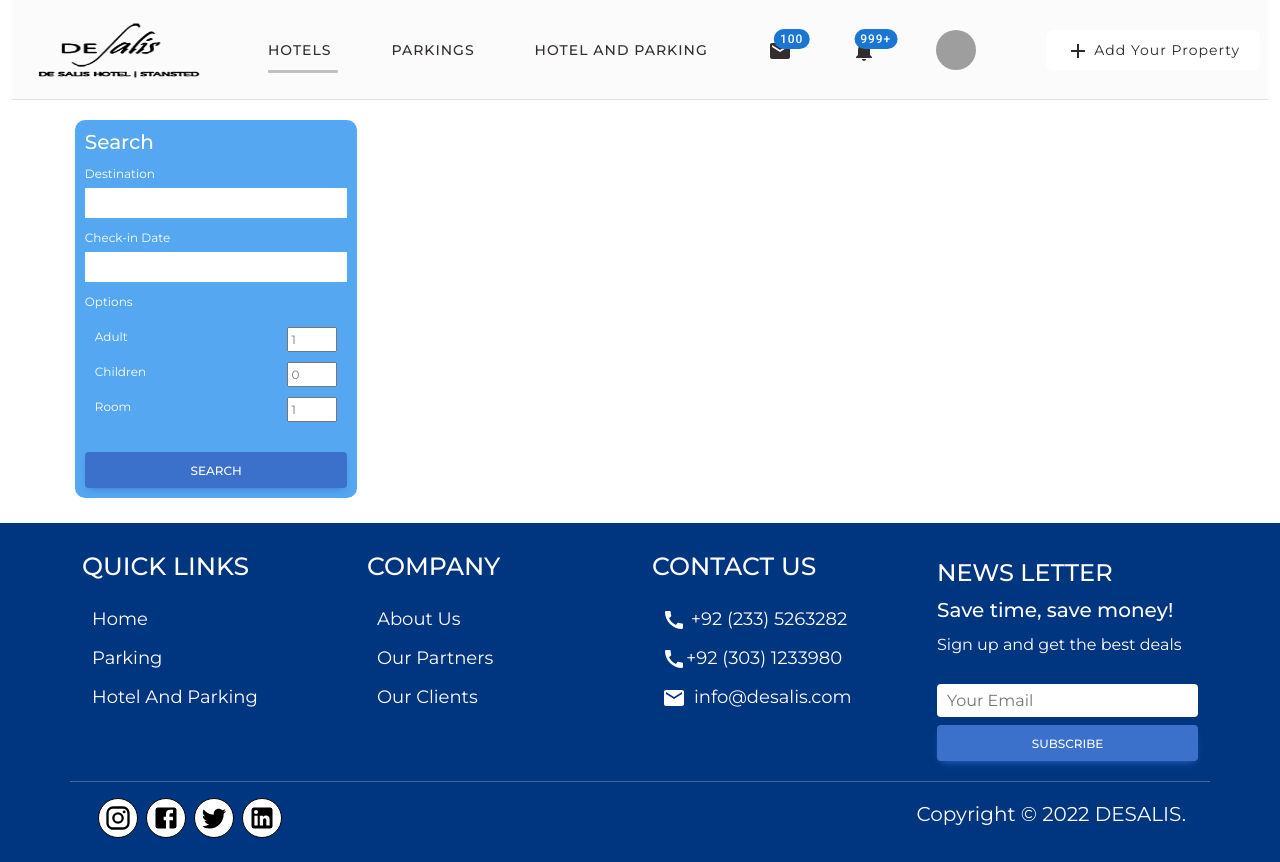
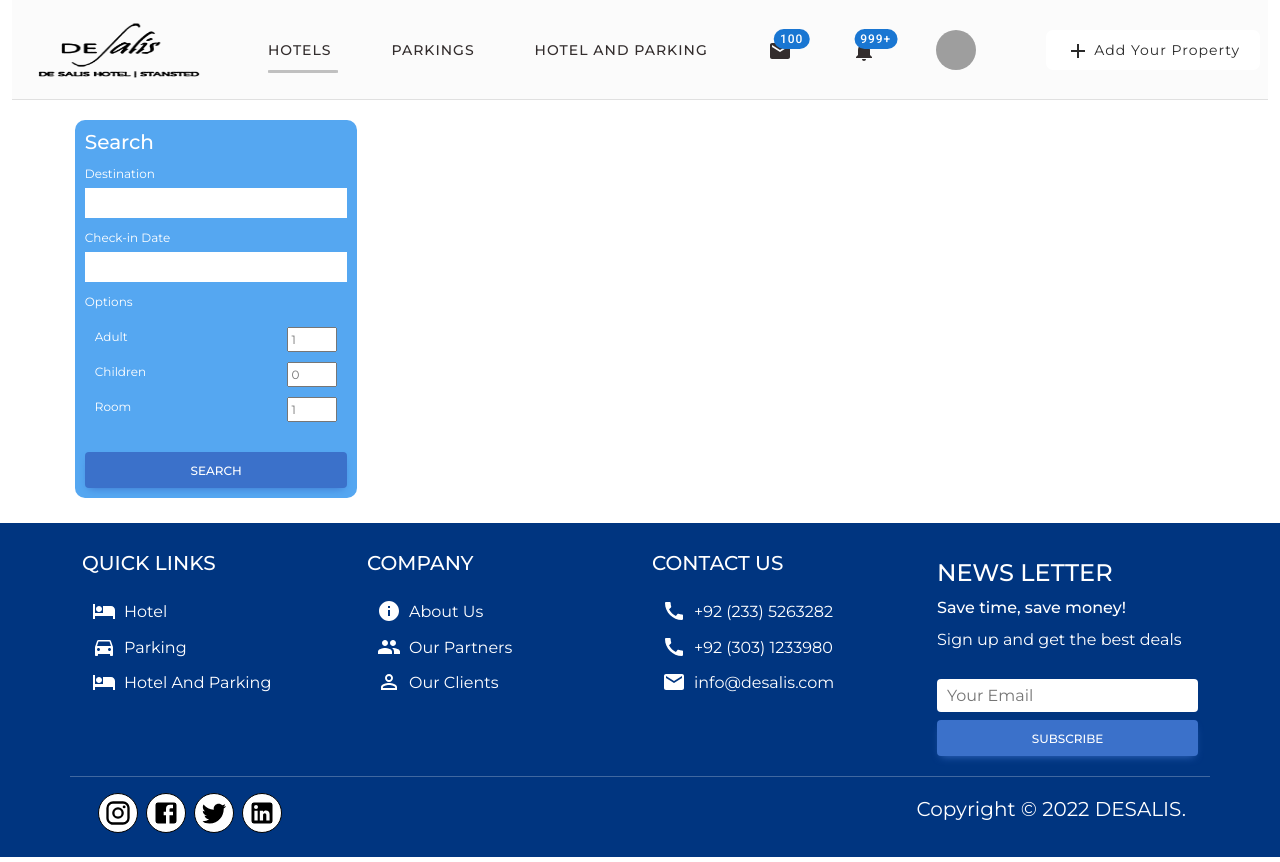
Before and after one commit to SohaibShahzad/desalis.github.io, a React (Create React App) app: page /listHotel in a window 1280 px wide. Built offline with nearby package versions, Linux system fonts and the light colour scheme; grey boxes are pictures that could not be loaded; a web font is replaced by a local one.

Commit message:
Ui issues resolved

```diff
--- a/src/Components/Navbar/navbar.module.css
+++ b/src/Components/Navbar/navbar.module.css
@@ -486,6 +486,10 @@ input[type="number"]::-webkit-inner-spin-button {
   .background_header .main_nav .nav li:nth-child(6) {
     padding-right: 0px;
   }
+
+  .options {
+    top: 40px
+  }
 }
 
 @media (max-width: 767px) {
--- a/src/Components/featured/Featured.jsx
+++ b/src/Components/featured/Featured.jsx
@@ -11,8 +11,8 @@ const Featured = () => {
             className={style.featuredImg}
           />
           <div className={style.featuredTitles}>
-            <h1>Berlin</h1>
-            <h2>properties</h2>
+            <h1 className={style.text_shadow}>Berlin</h1>
+            <h2 className={style.text_shadow}>properties</h2>
           </div>
         </div>
         <div className={style.featuredItem}>
@@ -22,8 +22,8 @@ const Featured = () => {
             className={style.featuredImg}
           />
           <div className={style.featuredTitles}>
-            <h1>Berlin</h1>
-            <h2>properties</h2>
+            <h1 className={style.text_shadow}>Madrid</h1>
+            <h2 className={style.text_shadow}>properties</h2>
           </div>
         </div>
       </div>
@@ -36,8 +36,8 @@ const Featured = () => {
               className={style.featuredImg}
             />
             <div className={style.featuredTitles}>
-              <h1>Berlin</h1>
-              <h2>properties</h2>
+              <h1 className={style.text_shadow}>London</h1>
+              <h2 className={style.text_shadow}>properties</h2>
             </div>
           </div>
 
@@ -48,8 +48,8 @@ const Featured = () => {
               className="featuredImg"
             />
             <div className={style.featuredTitles}>
-              <h1>Madrid</h1>
-              <h2>properties</h2>
+              <h1 className={style.text_shadow}>Sydney</h1>
+              <h2 className={style.text_shadow}>properties</h2>
             </div>
           </div>
           <div className={style.featuredItem}>
@@ -59,8 +59,8 @@ const Featured = () => {
               className="featuredImg"
             />
             <div className={style.featuredTitles}>
-              <h1>London</h1>
-              <h2>123 properties</h2>
+              <h1 className={style.text_shadow}>Japan</h1>
+              <h2 className={style.text_shadow}>123 properties</h2>
             </div>
           </div>
         </>
--- a/src/Components/featured/featured.module.css
+++ b/src/Components/featured/featured.module.css
@@ -43,7 +43,11 @@ h1 {
 }
 
 h2 {
-  font-size: 1.5rem;
+  font-size: 1.3rem;
+}
+
+.text_shadow {
+  text-shadow: 2px 2px 4px rgba(0, 0, 0, 0.8);
 }
 
 @media screen and (max-width: 992px) {
@@ -66,11 +70,16 @@ h2 {
   }
 
   h1{
-    font-size: 1rem;
+    font-size: 1.2rem;
   }
 
   h2{
     font-size: 1rem;
+  }
+  .featuredTitles {
+    position: absolute;
+    bottom: 16px;
+    left: 16px;
   }
 }
 
@@ -88,7 +97,12 @@ h2 {
   }
 
   h2{
-    font-size: 1rem;
+    font-size: 0.8rem;
+  }
+  .featuredTitles {
+    position: absolute;
+    bottom: 14px;
+    left: 14px;
   }
 }
 
@@ -106,6 +120,28 @@ h2 {
   }
 
   h2{
-    font-size: 1rem;
+    font-size: 0.8rem;
+  }
+  .featuredTitles {
+    position: absolute;
+    bottom: 10px;
+    left: 10px;
   }
 }
+@media screen and (max-width: 340px) {
+  .featuredItem {
+    height: 80px;
+  }
+
+  .featuredItems {
+    height: 80px;
+  }
+
+  h1{
+    font-size: 0.8rem;
+  }
+
+  h2{
+    font-size: 0.6rem;
+  }
+}
--- a/src/Components/featuredProperties/FeaturedProperties.jsx
+++ b/src/Components/featuredProperties/FeaturedProperties.jsx
@@ -28,7 +28,7 @@ const FeaturedProperties = () => {
   }
   return (
     <>
-      <div className={style.fp}>
+      <div className={`${style.fp}`}>
         <div className={style.fpItem}>
           <img src={hotel1} alt="" className={`${style.fpImg} rounded-2`} />
           <h5 className={`${style.fpName} mt-2`}>Luxury Properties</h5>
--- a/src/Components/footer/Footer.jsx
+++ b/src/Components/footer/Footer.jsx
@@ -8,6 +8,11 @@ import InstagramIcon from "@mui/icons-material/Instagram";
 import FacebookIcon from "@mui/icons-material/Facebook";
 import TwitterIcon from "@mui/icons-material/Twitter";
 import LinkedInIcon from "@mui/icons-material/LinkedIn";
+import InfoIcon from "@mui/icons-material/Info";
+import Hotel from "@mui/icons-material/Hotel";
+import DirectionsCarIcon from "@mui/icons-material/DirectionsCar";
+import PeopleIcon from "@mui/icons-material/People";
+import PersonOutlineIcon from "@mui/icons-material/PersonOutline";
 
 const Footer = () => {
   const isXtraSmallScreen = useMediaQuery("(max-width:576px)");
@@ -27,77 +32,94 @@ const Footer = () => {
           <div
             className={`col-lg-5 ${
               isXtraSmallScreen ? "ps-4" : ""
-            } my-1 col-xl-3 col-md-5 col-sm-5 col-7`}
+            } my-1 col-xl-3 col-md-5 col-sm-5 col-8`}
           >
-            <h4 className="text-uppercase" style={{ fontSize: "25px" }}>
+            <h5 className="text-uppercase" style={{ fontSize: "20px" }}>
               Quick Links
-            </h4>
+            </h5>
 
             <ul className={`${style.fList} mt-4`}>
               <li className={style.fListItem}>
-                <Link to="/" className="d-block">
-                  Home
+                <Link to="/" className="d-flex justify-content-start">
+                  <Hotel className="me-2" />
+                  <span className="fs-6">Hotel</span>
                 </Link>
               </li>
               <li className={style.fListItem}>
-                <Link to="/parking">Parking</Link>
+                <Link to="/parking" className="d-flex justify-content-start">
+                  <DirectionsCarIcon className="me-2" />
+                  <span className="fs-6">Parking</span>
+                </Link>
               </li>
               <li className={style.fListItem}>
-                <Link to="/">Hotel And Parking</Link>
+                <Link to="/" className="d-flex justify-content-start">
+                  <Hotel className="me-2" />
+                  <span className="fs-6">Hotel And Parking</span>
+                </Link>
               </li>
             </ul>
           </div>
           <div
             className={`col-lg-5 ${
               isXtraSmallScreen ? "ps-4" : ""
-            } my-1 col-xl-3 col-md-5 col-sm-5 col-7`}
+            } my-1 col-xl-3 col-md-5 col-sm-5 col-8`}
           >
-            <h4 className="text-uppercase" style={{ fontSize: "25px" }}>
+            <h4 className="text-uppercase" style={{ fontSize: "20px" }}>
               Company
             </h4>
 
             <ul className={`${style.fList} mt-4`}>
               <li className={style.fListItem}>
-                <Link to="/">About Us</Link>
+                <Link to="/" className="d-flex justify-content-start">
+                  <InfoIcon className="me-2" />
+                  <span className="fs-6">About Us</span>
+                </Link>
               </li>
               <li className={style.fListItem}>
-                <Link to="/">Our Partners</Link>
+                <Link to="/" className="d-flex justify-content-start">
+                  <PeopleIcon className="me-2" />
+                  <span className="fs-6">Our Partners</span>
+                </Link>
               </li>
               <li className={style.fListItem}>
-                <Link to="/">Our Clients</Link>
+                <Link to="/" className="d-flex justify-content-start">
+                  <PersonOutlineIcon className="me-2" />
+                  <span className="fs-6">Our Clients</span>
+                </Link>
               </li>
             </ul>
           </div>
           <div
             className={`col-lg-5 ${
               isXtraSmallScreen ? "ps-4" : ""
-            } my-1 col-xl-3 col-md-5 col-sm-5 col-7`}
+            } my-1 col-xl-3 col-md-5 col-sm-5 col-8`}
           >
-            <h4 className="text-uppercase" style={{ fontSize: "25px" }}>
+            <h4 className="text-uppercase" style={{ fontSize: "20px" }}>
               Contact Us
             </h4>
 
             <ul className={`${style.fList} mt-4`}>
               <li className={style.fListItem}>
-                <Link to="/">
-                  <CallIcon /> +92 (233) 5263282
+                <Link to="/" className="d-flex justify-content-start">
+                  <CallIcon className="me-2" />{" "}
+                  <span className=" fs-6">+92 (233) 5263282</span>
                 </Link>
               </li>
               <li className={style.fListItem}>
-                <Link to="/">
-                  <CallIcon />
-                  +92 (303) 1233980
+                <Link to="/" className="d-flex justify-content-start">
+                  <CallIcon className="me-2" />
+                  <span className="fs-6">+92 (303) 1233980</span>
                 </Link>
               </li>
               <li className={style.fListItem}>
-                <Link to="/signin">
-                  <EmailIcon className="me-2" />
-                  info@desalis.com
+                <Link to="/signin" className="d-flex justify-content-start">
+                  <EmailIcon className="me-2"/>
+                  <span className="fs-6">info@desalis.com</span>
                 </Link>
               </li>
             </ul>
           </div>
-          <div className="col-lg-5 my-1 col-xl-3 col-md-5 col-sm-5 col-7">
+          <div className="col-lg-5 my-1 col-xl-3 col-md-5 col-sm-5 col-8">
             <MailList />
           </div>
           <hr className="mt-3 " />
--- a/src/Components/mailList/MailList.jsx
+++ b/src/Components/mailList/MailList.jsx
@@ -7,7 +7,7 @@ const MailList = () => {
   return (
     <div className={`mail mt-2 ${isXtraSmallScreen ? "align-items-center" : ""} `}>
       <h1 className={`text-start fs-4 text-uppercase`}>News Letter</h1>
-      <h1 className="mailTitle text-start fs-5">Save time, save money!</h1>
+      <h1 className="mailTitle text-start fs-6">Save time, save money!</h1>
       <span className="mailDesc text-start ">
         Sign up and get the best deals
       </span>
```
Also changed, not shown: src/Components/Navbar/Navbar.jsx (+23 -7 lines).
